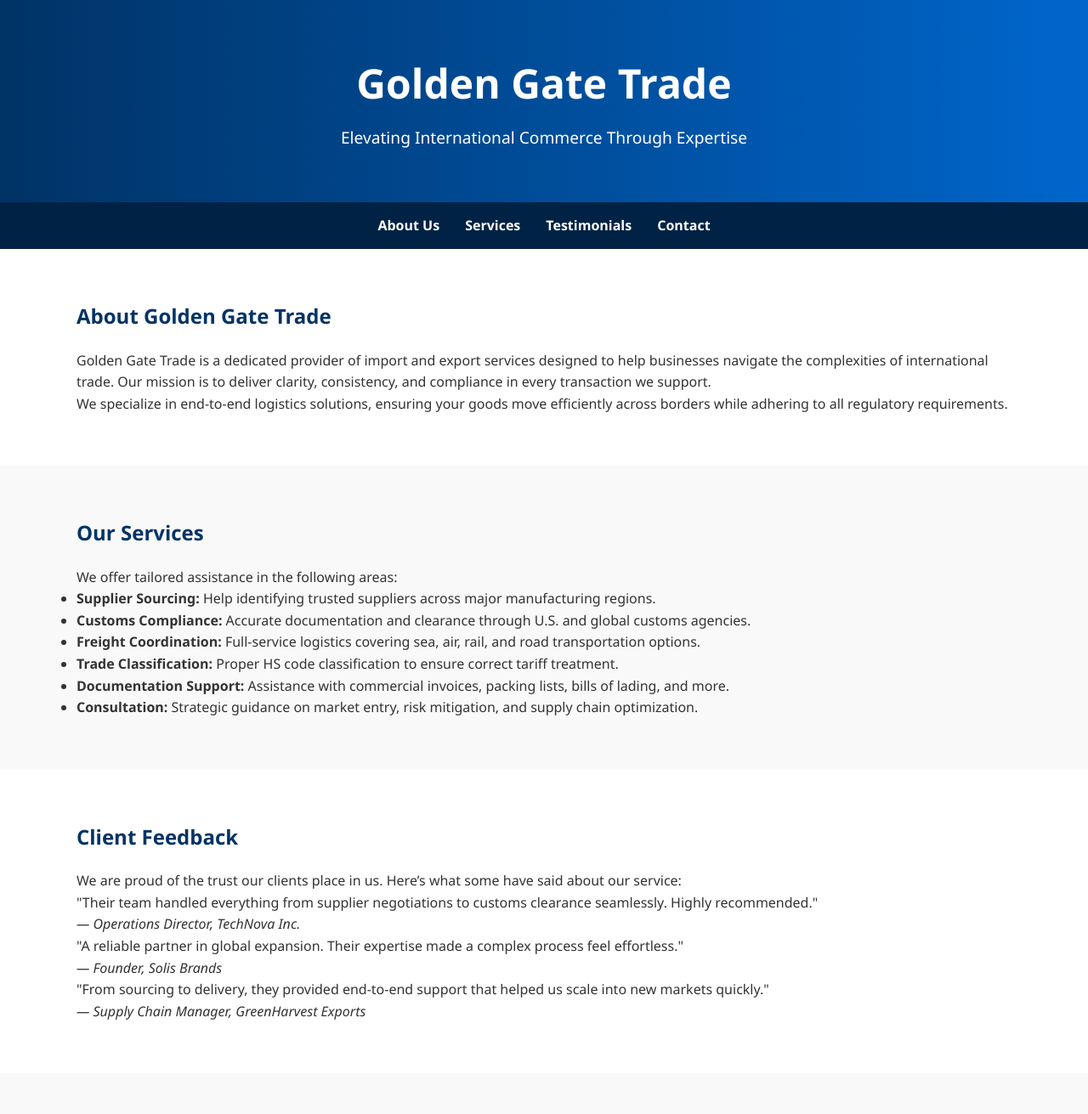
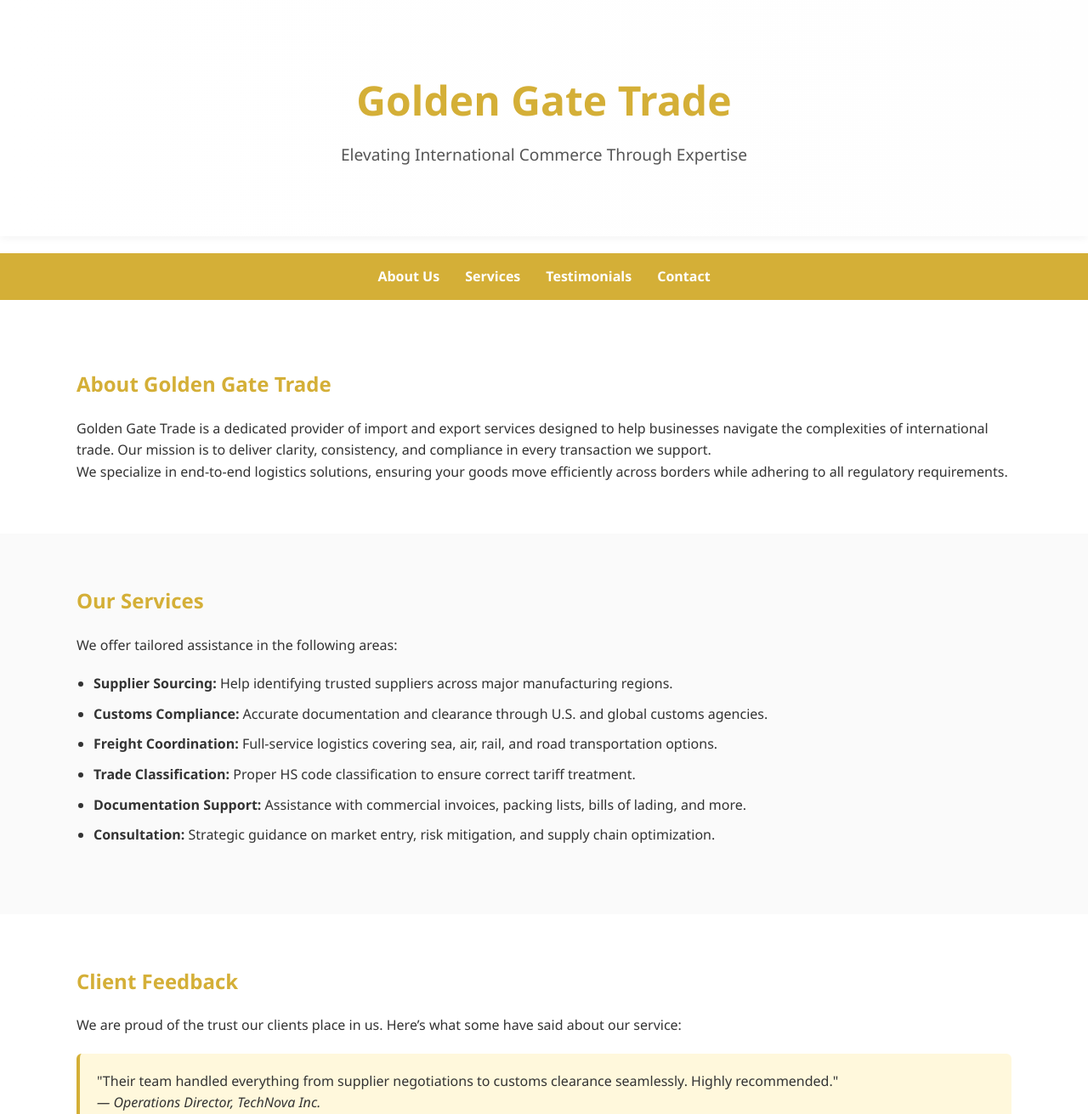
Before and after one commit to CondimentKing/Golden-GateTrade, a plain HTML site: page index.html in a window 1280 px wide. Shown: the top 1311 px of the page at 85% size. Drawn offline with Linux system fonts and the light colour scheme.

Commit message:
Update style.css

```diff
--- a/style.css
+++ b/style.css
@@ -17,26 +17,38 @@ body {
   margin: auto;
 }
 
-/* Header */
+a {
+  color: #d4af37;
+  text-decoration: none;
+}
+
+a:hover {
+  text-decoration: underline;
+}
+
+/* Hero section */
 .hero {
-    background: linear-gradient(to right, #003366, #0066cc);
-    color: white;
-    padding: 60px 0;
+  background: linear-gradient(to right, #ffffff, #fefefe);
+  color: #222;
+  padding: 80px 0;
   text-align: center;
+  box-shadow: 0 2px 10px rgba(0, 0, 0, 0.05);
 }
 
 .hero h1 {
   font-size: 3rem;
   margin-bottom: 10px;
+  color: #d4af37;
 }
 
 .hero p {
   font-size: 1.2rem;
+  color: #555;
 }
 
-/* Navbar */
+/* Navigation bar */
 .navbar {
-    background: #002244;
+  background: #d4af37;
   color: white;
 }
 
@@ -68,16 +80,35 @@ body {
 
 .section h2 {
   margin-bottom: 20px;
-    color: #003366;
+  color: #d4af37;
 }
 
 .light-bg {
-    background-color: #f9f9f9;
+  background-color: #fafafa;
+}
+
+/* Testimonials */
+.testimonial {
+  background: #fff8dc;
+  border-left: 4px solid #d4af37;
+  padding: 20px;
+  margin-top: 20px;
+  border-radius: 6px;
+}
+
+/* Lists and formatting */
+ul, ol {
+  margin: 20px 0;
+  padding-left: 20px;
+}
+
+li {
+  margin-bottom: 10px;
 }
 
 /* Footer */
 .footer {
-    background: #002244;
+  background: #d4af37;
   color: white;
   text-align: center;
   padding: 20px 0;
```
Lines whose indentation alone changed are shown as unchanged.
